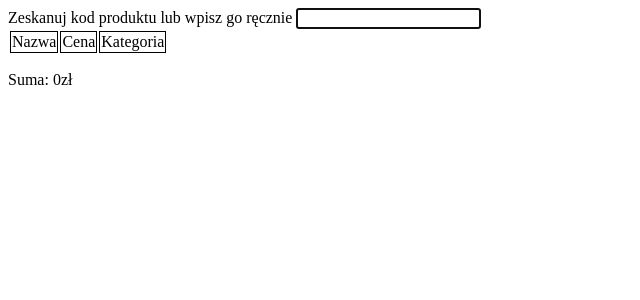
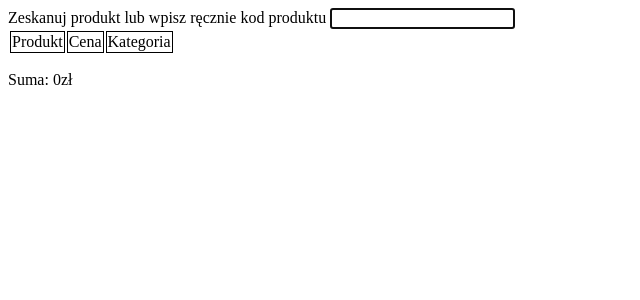
Before and after one commit to FilipMadzia/Dzien-Otwarty, a PHP site: page / in a window 1280 px wide. Shown: the top 300 px of the page, without its empty margins (0-640 px from the left). Run offline with PHP 8.4, Linux system fonts and the light colour scheme; data comes from the database, SQL or seed files in the repository.

Commit message:
Bug fixes

```diff
--- a/index.php
+++ b/index.php
@@ -30,20 +30,20 @@ $conn = mysqli_connect($hostname, $username, $password, $database);
     ?>
 
     <form id="skaner">
-        <label for="kod">Zeskanuj kod produktu lub wpisz go ręcznie</label>
+        <label for="kod">Zeskanuj produkt lub wpisz ręcznie kod produktu</label>
         <input onblur="focus()" type="text" name="kod" id="kod" autofocus>
     </form>
 
     <div>
         <table id="koszyk-tabela">
             <tr>
-                <td>Nazwa</td>
+                <td>Produkt</td>
                 <td>Cena</td>
                 <td>Kategoria</td>
             </tr>
         </table>
     </div>
 
-    <p id="cena">Suma: 0zł</p>
+    <p>Suma: <span id="cena">0</span>zł</p>
 </body>
 </html>
--- a/script.js
+++ b/script.js
@@ -18,7 +18,7 @@ document.addEventListener("DOMContentLoaded", () => {
 
     function aktualizujCene(wartosc) {
         suma += parseInt(wartosc);
-        cenaDiv.innerHTML = "Suma: " + suma + "zł";
+        cenaDiv.innerHTML = suma;
     }
     function aktualizujKoszyk(produkt) {
         koszyk.push(produkt);
```
